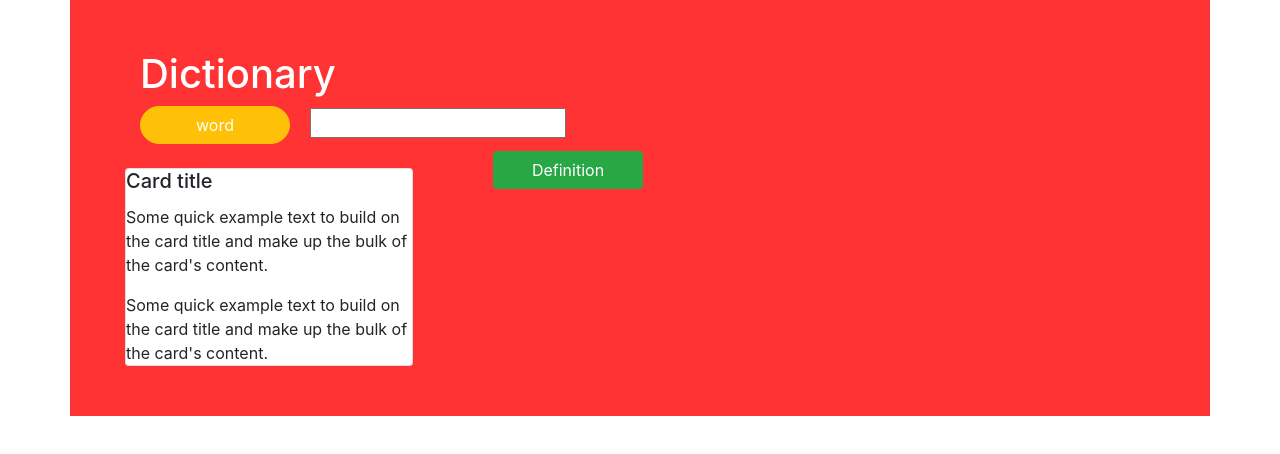
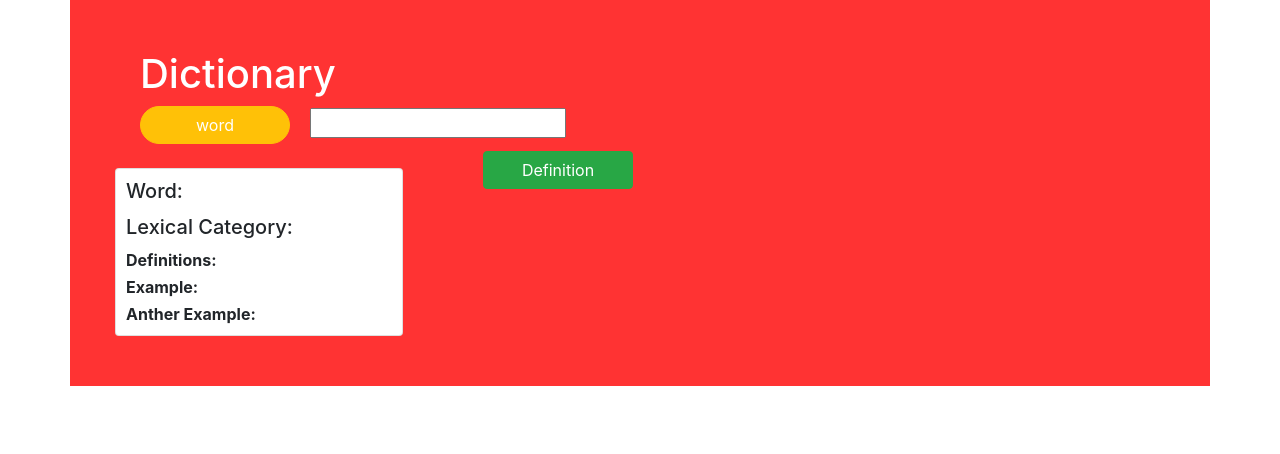
Before and after one commit to Mohammedalduraidi/RBK-Task2, an Angular app in the folder english-word/: page / in a window 1280 px wide. Shown: the top 454 px of the page. Built offline with nearby package versions, Linux system fonts and the light colour scheme.

Commit message:
(add) let the user know the definitions of the word

```diff
--- a/english-word/src/app/app.component.css
+++ b/english-word/src/app/app.component.css
@@ -26,7 +26,10 @@ margin-left: 20px;
 }
 #paper{
     width: 18rem;
-    margin-left: 20px;
+    margin-left: 10px;
+    padding-left:10px;
+    padding-top:10px;
+    padding-bottom:10px;
 }
 #Definition{
     color: white;
--- a/english-word/src/app/app.component.html
+++ b/english-word/src/app/app.component.html
@@ -5,21 +5,21 @@
       <Button class="btn btn-warning " id="word">
         word
       </Button>
-      <input type="text" id="input">
+      <input type="text" id="input" [(ngModel)]="word">
     </div>
   </div>
   <br />
   <div class="row" id="mySecondRow">
 
-      <div class="card" id="paper">
-        <h5 class="card-title">Card title</h5>
-        <p class="card-text">Some quick example text to build on the card title and make up the bulk of the card's
-          content.</p>
-          <p class="card-text">Some quick example text to build on the card title and make up the bulk of the card's
-              content.</p>
-      </div>
-      <div>
-      <Button class="btn btn-success" id="Definition">
+    <div class="card" id="paper">
+      <h5 class="card-title">Word: {{word}} </h5>
+      <h5 class="card-title">Lexical Category: {{entries}} </h5>
+      <h6 class="card-text"><strong>Definitions:</strong> {{Definitions}}</h6>
+      <h6 class="card-text"><strong>Example:</strong> {{Example}}</h6>
+      <h6 class="card-text"><strong>Anther Example:</strong> {{antherExample}}</h6>
+    </div>
+    <div>
+      <Button class="btn btn-success" id="Definition" (click)="Definition(word)">
         Definition
       </Button>
     </div>
--- a/english-word/src/app/app.component.ts
+++ b/english-word/src/app/app.component.ts
@@ -1,10 +1,37 @@
 import { Component } from '@angular/core';
-
+import axios from 'axios';
 @Component({
   selector: 'app-root',
   templateUrl: './app.component.html',
   styleUrls: ['./app.component.css']
 })
 export class AppComponent {
-  title = 'english-word';
+  data = [];
+  word = '';
+  entries = '';
+  Definitions = '';
+  Example = '';
+  antherExample = '';
+  Definition(word = '') {
+    if (word.length === 0) {
+      alert("please type a word insde the input")
+    } else {
+      axios.post('/Definition', { Definition: word }).then(res => {
+        for (let i = 0; i < res.data.results.length; i++) {
+          this.data.push(res.data.results[i].lexicalEntries)
+        }
+        this.word = this.data[0][0].text
+        this.entries = this.data[0][0].lexicalCategory
+        this.Definitions = this.data[0][0].entries[0].senses[0].definitions[0]
+        this.Example = this.data[0][0].entries[0].senses[0].examples[0].text
+        this.antherExample = this.data[0][0].entries[0].senses[0].examples[1].text
+      }).catch(notFound => {
+        alert("this word does not exist, please try another word")
+      })
+
+
+
+    }
+  }
+
 }
--- a/package.json
+++ b/package.json
@@ -19,6 +19,7 @@
   "homepage": "https://github.com/Mohammedalduraidi/RBK-Task2#readme",
   "dependencies": {
     "express": "^4.16.4",
+    "oxford-dictionary-api": "^1.0.1",
     "path": "^0.12.7"
   }
 }
```
Also changed, not shown: 5 other files (tests, documents, lock files or other folders).
